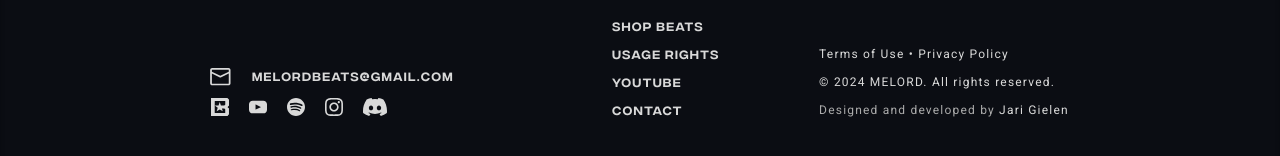
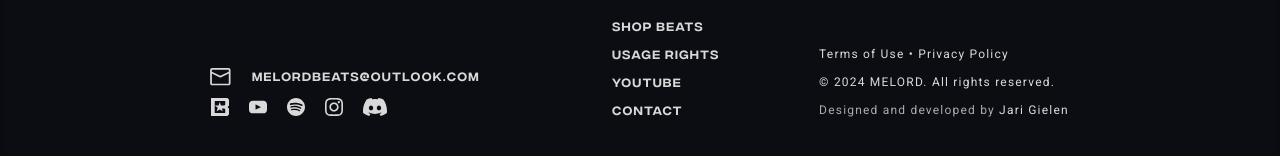
Before and after one commit to jargyl/melord, a React (Vite) app: page / in a window 1280 px wide. Shown: the part 4160-4316 px from the top of the page. Built offline with nearby package versions, Linux system fonts and the light colour scheme.

Commit message:
email fix

```diff
--- a/src/components/Contact.jsx
+++ b/src/components/Contact.jsx
@@ -25,7 +25,7 @@ export const Contact = () => {
 
   const handleSubmit = (e) => {
     e.preventDefault();
-    const mailtoLink = `mailto:melordbeats@gmail.com?subject=Contact from ${name}&body=${message}`;
+    const mailtoLink = `mailto:melordbeats@outlook.com?subject=Contact from ${name}&body=${message}`;
     window.location.href = mailtoLink;
   };
 
--- a/src/components/Footer.jsx
+++ b/src/components/Footer.jsx
@@ -18,9 +18,9 @@ export const Footer = () => {
             <div className="quote">"Knowing yourself is the first step"</div>
           </div>
           <div>
-            <a href="mailto:melordbeats@gmail.com" className="flex email">
+            <a href="mailto:melordbeats@outlook.com" className="flex email">
               <img src={Mail} alt="mail" className="icon" />
-              <div>melordbeats@gmail.com</div>
+              <div>melordbeats@outlook.com</div>
             </a>
             <div className="flex">
               <a
```
